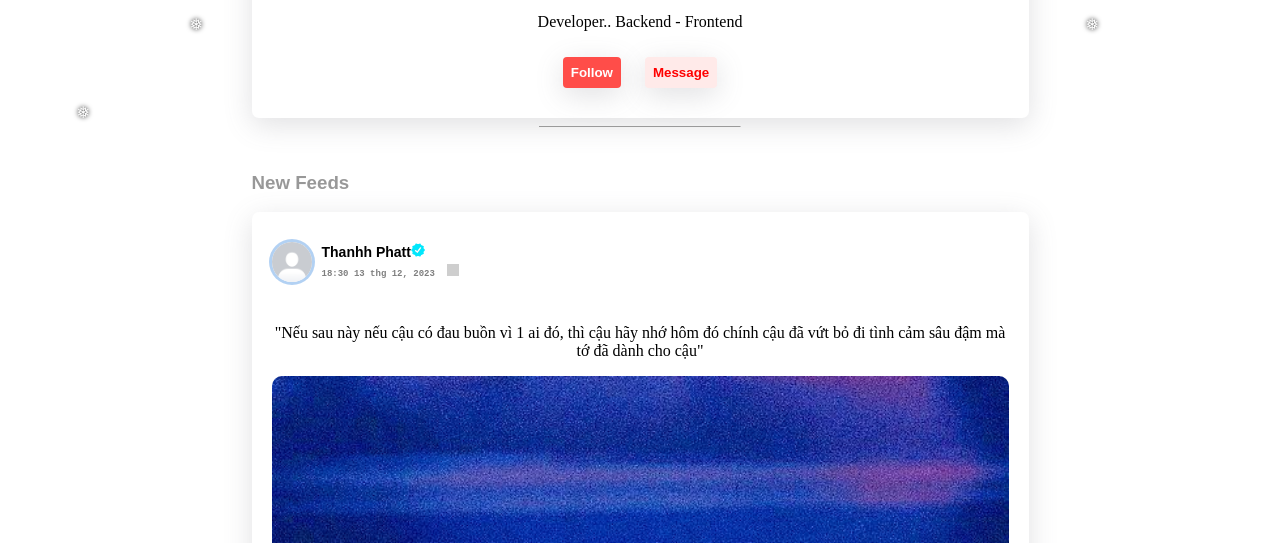
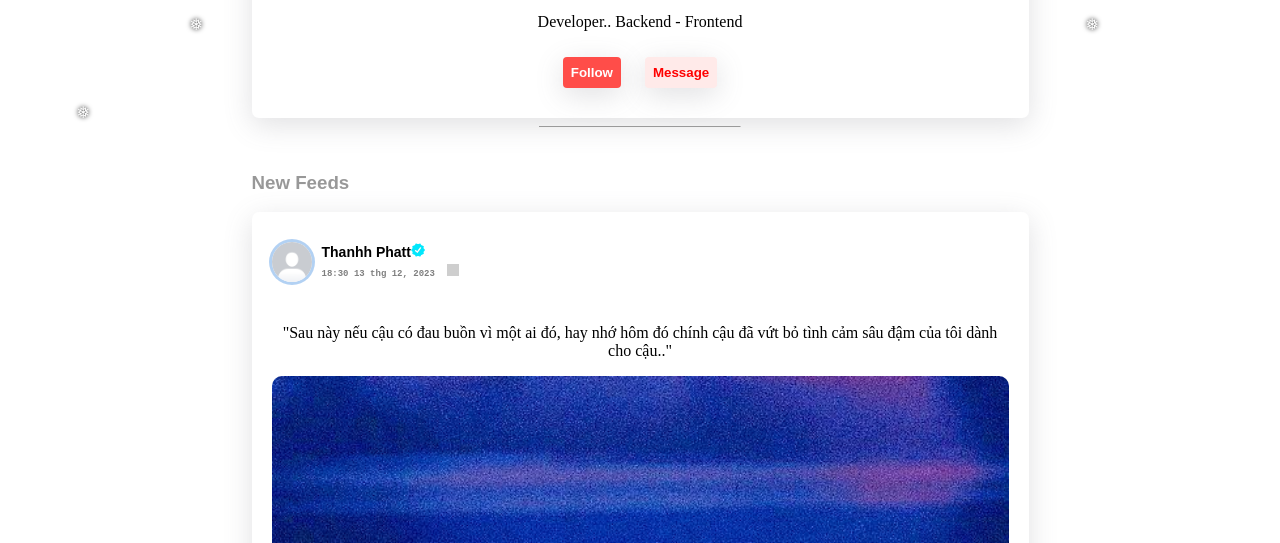
Before and after one commit to tphatdev/tphatdev.github.io, a plain HTML site: page index.html in a window 1280 px wide. Shown: the part 257-800 px from the top of the page. Drawn offline with Linux system fonts and the light colour scheme; grey boxes are pictures that could not be loaded.

Commit message:
latest files

```diff
--- a/index.html
+++ b/index.html
@@ -41,8 +41,7 @@
                     </h1><br>
                 </div>
                 <div class="text-abc">
-                    <p>"Nếu sau này nếu cậu có đau buồn vì 1 ai đó, thì cậu hãy nhớ hôm đó chính cậu đã vứt bỏ đi tình
-                        cảm sâu đậm mà tớ đã dành cho cậu"</p>
+                    <p>"Sau này nếu cậu có đau buồn vì một ai đó, hay nhớ hôm đó chính cậu đã vứt bỏ tình cảm sâu đậm của tôi dành cho cậu.."</p>
                     <img class="display-img-3" src="./img/img-post-2.jpg">
                 </div>
                 <br>
```
